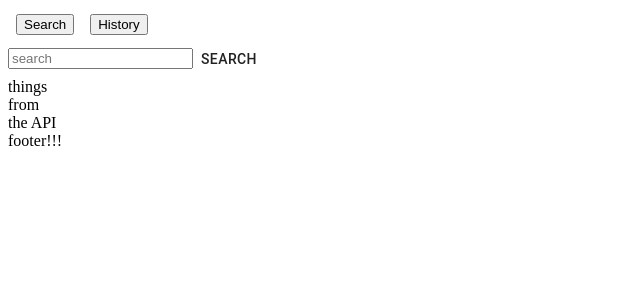
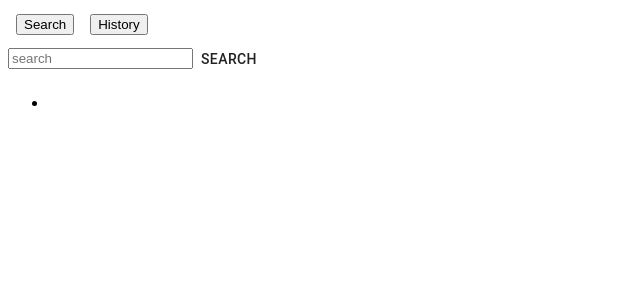
Before and after one commit to austenhughes/Hacker-News-Search-App, a React (Create React App) app: page / in a window 1280 px wide. Shown: the top 300 px of the page, without its empty margins (0-640 px from the left). Built offline with nearby package versions, Linux system fonts and the light colour scheme.

Commit message:
search results now write to the page

```diff
--- a/src/components/Display/index.js
+++ b/src/components/Display/index.js
@@ -1,11 +1,13 @@
 import React from "react";
 
-function Display() {
+function Display(props) {
 return (
+<div>
+
 <div className="display">
-    <div>things</div>
-    <div>from</div>
-    <div>the API</div>
+    <div></div>
+    <div></div>
+</div>
 </div>
 );
 }
--- a/src/components/Footer/index.js
+++ b/src/components/Footer/index.js
@@ -3,7 +3,7 @@ import React from "react";
 function Footer() {
 return (
 <div className="footer">
-<div>footer!!!</div>
+<div></div>
 </div>
 );
 }
--- a/src/components/Searchbar/index.js
+++ b/src/components/Searchbar/index.js
@@ -1,9 +1,11 @@
 import React, { useState} from "react";
 import { Button } from '@material-ui/core';
+import Display from "../Display/index";
 
 function Searchbar(props) {
 
     const [newSearch, setNewSearch] = useState({})
+    let results = {};
 
     function handleInputChange(event) {
         const { value } = event.target;
@@ -12,9 +14,7 @@ function Searchbar(props) {
 
     function handleFormSubmitNewSearch(event) {
         event.preventDefault();
-        // console.log(newSearch);
         let forCall = newSearch.value;
-        console.log(forCall)
 
         fetch(
             "http://hn.algolia.com/api/v1/search?query="+forCall+"&tags=story"
@@ -23,10 +23,19 @@ function Searchbar(props) {
             return response.json();
         })
         .then(function (data) {
-            let information = data
-            console.log(information)
+            let results = data;
+            let info = results.hits;
+            console.log(info);
+            results = info
+            info.forEach(element => {
+                console.log(element.title)
+                let listing = document.createElement("LI");
+                let listItem = element.title;
+                let listText = document.createTextNode(listItem)
+                listing.appendChild(listText);
+                document.getElementById("list").append(listing)
+            });
         });
-
           };
 
     return (
@@ -47,6 +56,12 @@ function Searchbar(props) {
             className="btn" type="button" value="Search">Search
         </Button>
 
+        <Display results= {results} />
+
+        <ul>
+        <li className="list" id="list"></li>
+        </ul>
+
         </div>
 );
 
--- a/src/pages/Search/index.js
+++ b/src/pages/Search/index.js
@@ -1,7 +1,7 @@
 import React from "react";
 import Nav from "../../components/Nav/index";
 import Searchbar from "../../components/Searchbar/index";
-import Display from "../../components/Display/index";
+// import Display from "../../components/Display/index";
 import Footer from "../../components/Footer/index";
 
 function Search(props) {
@@ -9,7 +9,7 @@ function Search(props) {
   return <div>
       <Nav />
       <Searchbar />
-      <Display />
+      {/* <Display /> */}
       <Footer />
       </div>
 
```
